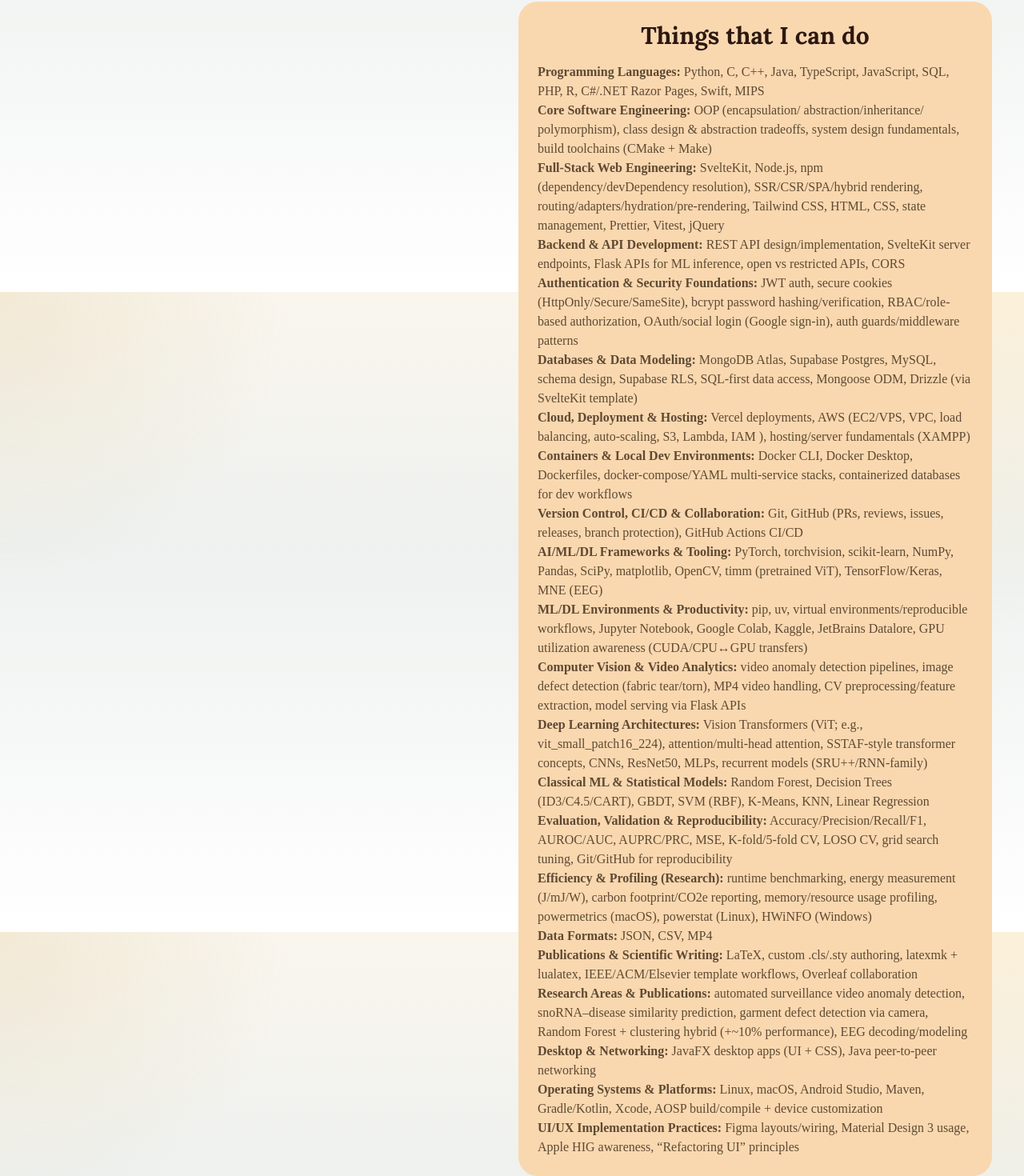
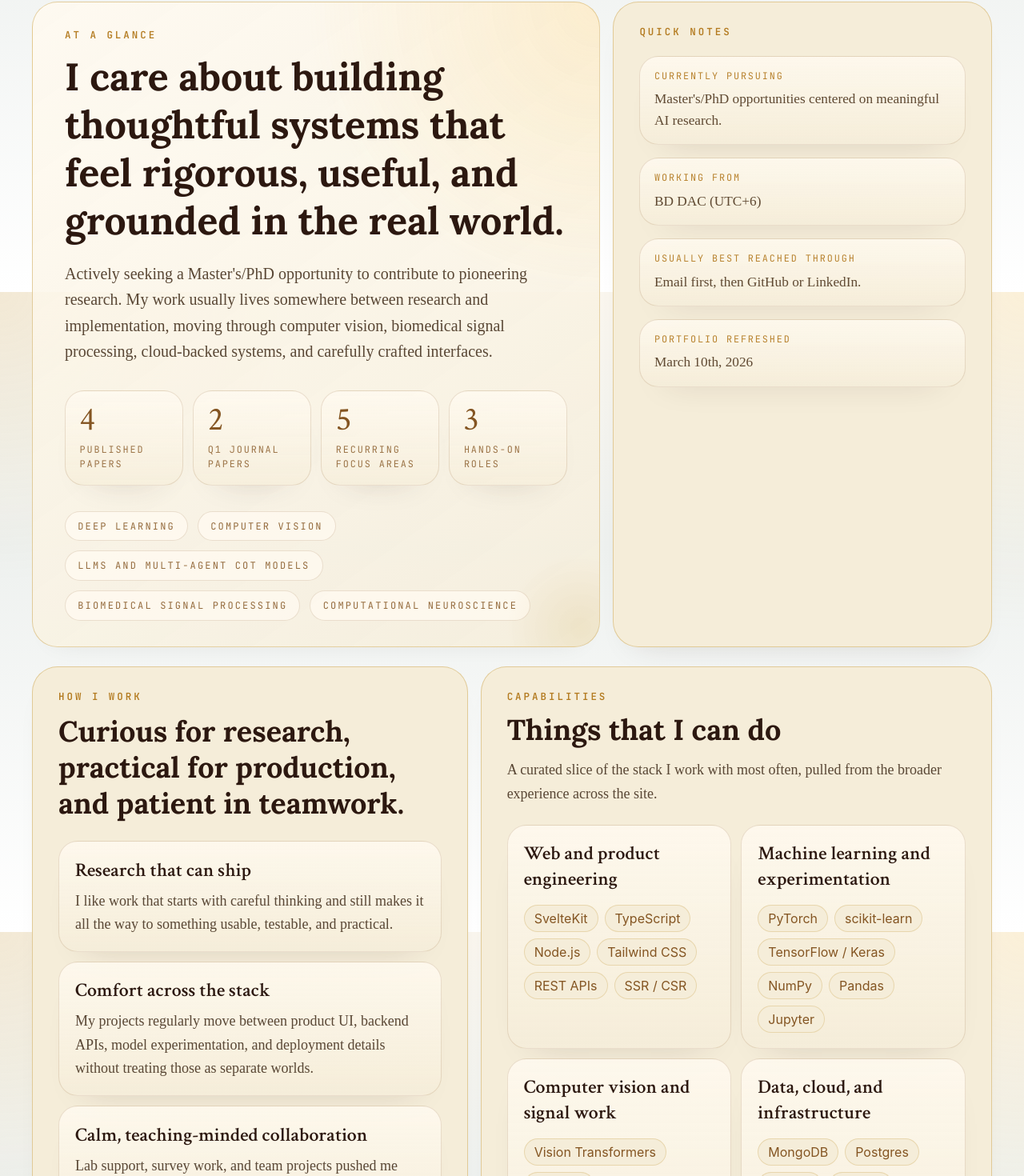
Before and after one commit to kishoreshanto/kishoreshanto, a SvelteKit app: page / in a window 1280 px wide. Shown: the part 435-1905 px from the top of the page at 80% size. Built offline with nearby package versions, Linux system fonts and the light colour scheme; a web font is replaced by a local one.

Commit message:
Enhance profile page with detailed statistics, quick notes, working principles, and capabilities

```diff
--- a/src/routes/+page.svelte
+++ b/src/routes/+page.svelte
@@ -1,5 +1,106 @@
 <script lang="ts">
 	import IntroSection from '$component/hero-page/IntroSection.svelte';
+	import profile from '$lib/data_en.json';
+	import researchData from '$lib/research.json';
+	import workExperienceData from '$lib/work_experience.json';
+
+	const timezoneLabel = `UTC${profile.current_gmt_offset >= 0 ? '+' : '-'}${Math.abs(profile.current_gmt_offset)}`;
+	const publicationCount = researchData.filter((entry) =>
+		entry.props.category.includes('Publication')
+	).length;
+	const q1PublicationCount = researchData.filter((entry) => entry.props.rank === 'Q1').length;
+	const experienceCount = workExperienceData.length;
+
+	const summaryStats = [
+		{ value: String(publicationCount), label: 'published papers' },
+		{ value: String(q1PublicationCount), label: 'Q1 journal papers' },
+		{ value: String(profile.interest_and_passion.length), label: 'recurring focus areas' },
+		{ value: String(experienceCount), label: 'hands-on roles' }
+	];
+
+	const quickNotes = [
+		{
+			label: 'Currently pursuing',
+			value: "Master's/PhD opportunities centered on meaningful AI research."
+		},
+		{
+			label: 'Working from',
+			value: `${profile.current_city} (${timezoneLabel})`
+		},
+		{
+			label: 'Usually best reached through',
+			value: 'Email first, then GitHub or LinkedIn.'
+		},
+		{
+			label: 'Portfolio refreshed',
+			value: profile.last_updated
+		}
+	];
+
+	const workingPrinciples = [
+		{
+			title: 'Research that can ship',
+			description:
+				'I like work that starts with careful thinking and still makes it all the way to something usable, testable, and practical.'
+		},
+		{
+			title: 'Comfort across the stack',
+			description:
+				'My projects regularly move between product UI, backend APIs, model experimentation, and deployment details without treating those as separate worlds.'
+		},
+		{
+			title: 'Calm, teaching-minded collaboration',
+			description:
+				'Lab support, survey work, and team projects pushed me toward clear explanations, structured handoffs, and patience when the details get messy.'
+		}
+	];
+
+	const recurringThemes = [
+		{
+			title: 'Vision in noisy environments',
+			description:
+				'From anomaly detection in surveillance footage to automated fabric defect detection, I keep returning to visual systems where the signal is subtle and the constraints are real.'
+		},
+		{
+			title: 'Signals, biology, and human context',
+			description:
+				'snoRNA-disease prediction and EEG-based motor movement classification both reflect a broader pull toward biomedical signal processing and applied intelligence.'
+		},
+		{
+			title: 'Efficiency with real tradeoffs',
+			description:
+				'Energy footprint measurement, cloud architecture, and reproducible ML workflows all come from the same instinct: build things that are not only impressive, but responsible.'
+		}
+	];
+
+	const capabilityGroups = [
+		{
+			title: 'Web and product engineering',
+			items: ['SvelteKit', 'TypeScript', 'Node.js', 'Tailwind CSS', 'REST APIs', 'SSR / CSR']
+		},
+		{
+			title: 'Machine learning and experimentation',
+			items: ['PyTorch', 'scikit-learn', 'TensorFlow / Keras', 'NumPy', 'Pandas', 'Jupyter']
+		},
+		{
+			title: 'Computer vision and signal work',
+			items: [
+				'Vision Transformers',
+				'YOLOv8',
+				'Video anomaly detection',
+				'EEG modeling',
+				'Feature extraction'
+			]
+		},
+		{
+			title: 'Data, cloud, and infrastructure',
+			items: ['MongoDB', 'Postgres', 'MySQL', 'Docker', 'AWS', 'Vercel']
+		},
+		{
+			title: 'Writing, delivery, and craft',
+			items: ['LaTeX', 'GitHub Actions', 'Git', 'Figma', 'Material Design', 'Documentation']
+		}
+	];
 </script>
 
 <main class="container mx-auto mt-12 mb-8 py-8 sm:px-10 md:px-10">
@@ -7,110 +108,238 @@
 	<IntroSection />
 	<hr class="my-8 w-full border-amber-gold pb-2" />
 
-	<div class="grid grid-cols-1 gap-4 md:grid-cols-2">
-		<div id="left-panel"></div>
-		<div id="right-panel-skillsets" class="flex flex-col gap-4 rounded-3xl bg-[#f9d8b0] p-6">
-			<h1 class="text-center font-lora text-xl font-bold text-amber-800 md:text-3xl">
+	<section
+		aria-labelledby="home-at-a-glance"
+		class="grid grid-cols-1 gap-4 xl:grid-cols-[minmax(0,1.2fr)_minmax(0,0.8fr)]"
+	>
+		<article class="home-hero-card surface-card-soft rounded-[2rem] px-6 py-8 sm:px-8 lg:px-10">
+			<p class="home-kicker">At a glance</p>
+			<h2
+				id="home-at-a-glance"
+				class="mt-3 max-w-3xl font-lora text-4xl leading-tight font-semibold text-amber-800 md:text-5xl"
+			>
+				I care about building thoughtful systems that feel rigorous, useful, and grounded in the
+				real world.
+			</h2>
+			<p class="mt-5 max-w-3xl font-ivy-text text-xl leading-relaxed text-gray-700">
+				{profile.description} My work usually lives somewhere between research and implementation, moving
+				through computer vision, biomedical signal processing, cloud-backed systems, and carefully crafted
+				interfaces.
+			</p>
+
+			<div class="mt-8 grid gap-3 sm:grid-cols-2 xl:grid-cols-4">
+				{#each summaryStats as stat (stat.label)}
+					<div class="home-stat-card">
+						<p class="home-stat-value">{stat.value}</p>
+						<p class="home-stat-label">{stat.label}</p>
+					</div>
+				{/each}
+			</div>
+
+			<div class="mt-8 flex flex-wrap gap-3">
+				{#each profile.interest_and_passion as interest (interest)}
+					<span class="home-chip">{interest}</span>
+				{/each}
+			</div>
+		</article>
+
+		<aside class="surface-card rounded-[2rem] px-6 py-7 sm:px-8">
+			<p class="home-kicker">Quick notes</p>
+			<div class="mt-5 space-y-4">
+				{#each quickNotes as note (note.label)}
+					<div class="home-fact-row">
+						<p class="home-fact-label">{note.label}</p>
+						<p class="home-fact-value">{note.value}</p>
+					</div>
+				{/each}
+			</div>
+		</aside>
+	</section>
+
+	<section
+		aria-labelledby="home-how-i-work"
+		class="mt-6 grid grid-cols-1 gap-4 xl:grid-cols-[minmax(0,0.92fr)_minmax(0,1.08fr)]"
+	>
+		<article class="surface-card rounded-[2rem] px-6 py-7 sm:px-8">
+			<p class="home-kicker">How I work</p>
+			<h2
+				id="home-how-i-work"
+				class="mt-3 max-w-2xl font-lora text-3xl leading-tight font-semibold text-amber-800 md:text-4xl"
+			>
+				Curious for research, practical for production, and patient in teamwork.
+			</h2>
+
+			<div class="mt-6 space-y-3">
+				{#each workingPrinciples as principle (principle.title)}
+					<article class="home-detail-card">
+						<h3 class="font-crimson-text text-2xl font-semibold text-amber-800">
+							{principle.title}
+						</h3>
+						<p class="mt-2 font-ivy-text text-lg leading-relaxed text-gray-700">
+							{principle.description}
+						</p>
+					</article>
+				{/each}
+			</div>
+		</article>
+
+		<section id="right-panel-skillsets" class="surface-card rounded-[2rem] px-6 py-7 sm:px-8">
+			<p class="home-kicker">Capabilities</p>
+			<h2 class="mt-3 font-lora text-3xl font-semibold text-amber-800 md:text-4xl">
 				Things that I can do
-			</h1>
-			<ul class="text-ivory-400 font-ivy-text">
-				<li>
-					<span class="font-bold">Programming Languages:</span> Python, C, C++, Java, TypeScript, JavaScript,
-					SQL, PHP, R, C#/.NET Razor Pages, Swift, MIPS
-				</li>
-				<li>
-					<span class="font-bold">Core Software Engineering:</span> OOP (encapsulation/ abstraction/inheritance/
-					polymorphism), class design & abstraction tradeoffs, system design fundamentals, build toolchains
-					(CMake + Make)
-				</li>
-				<li>
-					<span class="font-bold">Full-Stack Web Engineering:</span> SvelteKit, Node.js, npm (dependency/devDependency
-					resolution), SSR/CSR/SPA/hybrid rendering, routing/adapters/hydration/pre-rendering, Tailwind
-					CSS, HTML, CSS, state management, Prettier, Vitest, jQuery
-				</li>
-				<li>
-					<span class="font-bold">Backend & API Development:</span> REST API design/implementation, SvelteKit
-					server endpoints, Flask APIs for ML inference, open vs restricted APIs, CORS
-				</li>
-				<li>
-					<span class="font-bold">Authentication & Security Foundations:</span> JWT auth, secure cookies
-					(HttpOnly/Secure/SameSite), bcrypt password hashing/verification, RBAC/role-based authorization,
-					OAuth/social login (Google sign-in), auth guards/middleware patterns
-				</li>
-				<li>
-					<span class="font-bold">Databases & Data Modeling:</span> MongoDB Atlas, Supabase Postgres,
-					MySQL, schema design, Supabase RLS, SQL-first data access, Mongoose ODM, Drizzle (via SvelteKit
-					template)
-				</li>
-				<li>
-					<span class="font-bold">Cloud, Deployment & Hosting:</span> Vercel deployments, AWS (EC2/VPS,
-					VPC, load balancing, auto-scaling, S3, Lambda, IAM ), hosting/server fundamentals (XAMPP)
-				</li>
-				<li>
-					<span class="font-bold">Containers & Local Dev Environments:</span> Docker CLI, Docker Desktop,
-					Dockerfiles, docker-compose/YAML multi-service stacks, containerized databases for dev workflows
-				</li>
-				<li>
-					<span class="font-bold">Version Control, CI/CD & Collaboration:</span> Git, GitHub (PRs, reviews,
-					issues, releases, branch protection), GitHub Actions CI/CD
-				</li>
-				<li>
-					<span class="font-bold">AI/ML/DL Frameworks & Tooling:</span> PyTorch, torchvision, scikit-learn,
-					NumPy, Pandas, SciPy, matplotlib, OpenCV, timm (pretrained ViT), TensorFlow/Keras, MNE (EEG)
-				</li>
-				<li>
-					<span class="font-bold">ML/DL Environments & Productivity:</span> pip, uv, virtual environments/reproducible
-					workflows, Jupyter Notebook, Google Colab, Kaggle, JetBrains Datalore, GPU utilization awareness
-					(CUDA/CPU↔GPU transfers)
-				</li>
-				<li>
-					<span class="font-bold">Computer Vision & Video Analytics:</span> video anomaly detection pipelines,
-					image defect detection (fabric tear/torn), MP4 video handling, CV preprocessing/feature extraction,
-					model serving via Flask APIs
-				</li>
-				<li>
-					<span class="font-bold">Deep Learning Architectures:</span> Vision Transformers (ViT; e.g.,
-					vit_small_patch16_224), attention/multi-head attention, SSTAF-style transformer concepts, CNNs,
-					ResNet50, MLPs, recurrent models (SRU++/RNN-family)
-				</li>
-				<li>
-					<span class="font-bold">Classical ML & Statistical Models:</span> Random Forest, Decision Trees
-					(ID3/C4.5/CART), GBDT, SVM (RBF), K-Means, KNN, Linear Regression
-				</li>
-				<li>
-					<span class="font-bold">Evaluation, Validation & Reproducibility:</span> Accuracy/Precision/Recall/F1,
-					AUROC/AUC, AUPRC/PRC, MSE, K-fold/5-fold CV, LOSO CV, grid search tuning, Git/GitHub for reproducibility
-				</li>
-				<li>
-					<span class="font-bold">Efficiency & Profiling (Research):</span> runtime benchmarking, energy
-					measurement (J/mJ/W), carbon footprint/CO2e reporting, memory/resource usage profiling, powermetrics
-					(macOS), powerstat (Linux), HWiNFO (Windows)
-				</li>
-				<li>
-					<span class="font-bold">Data Formats:</span> JSON, CSV, MP4
-				</li>
-				<li>
-					<span class="font-bold">Publications & Scientific Writing:</span> LaTeX, custom .cls/.sty authoring,
-					latexmk + lualatex, IEEE/ACM/Elsevier template workflows, Overleaf collaboration
-				</li>
-				<li>
-					<span class="font-bold">Research Areas & Publications:</span> automated surveillance video anomaly
-					detection, snoRNA–disease similarity prediction, garment defect detection via camera, Random
-					Forest + clustering hybrid (+~10% performance), EEG decoding/modeling
-				</li>
-				<li>
-					<span class="font-bold">Desktop & Networking:</span> JavaFX desktop apps (UI + CSS), Java peer-to-peer
-					networking
-				</li>
-				<li>
-					<span class="font-bold">Operating Systems & Platforms:</span> Linux, macOS, Android Studio,
-					Maven, Gradle/Kotlin, Xcode, AOSP build/compile + device customization
-				</li>
-				<li>
-					<span class="font-bold">UI/UX Implementation Practices:</span> Figma layouts/wiring, Material
-					Design 3 usage, Apple HIG awareness, “Refactoring UI” principles
-				</li>
-			</ul>
+			</h2>
+			<p class="mt-4 max-w-3xl font-ivy-text text-lg leading-relaxed text-gray-700">
+				A curated slice of the stack I work with most often, pulled from the broader experience
+				across the site.
+			</p>
+
+			<div class="mt-6 grid gap-3 md:grid-cols-2">
+				{#each capabilityGroups as group (group.title)}
+					<article class="home-capability-card">
+						<h3 class="font-crimson-text text-2xl font-semibold text-amber-800">{group.title}</h3>
+						<div class="mt-4 flex flex-wrap gap-2">
+							{#each group.items as item (`${group.title}-${item}`)}
+								<span class="research-tag">{item}</span>
+							{/each}
+						</div>
+					</article>
+				{/each}
+			</div>
+		</section>
+	</section>
+
+	<section aria-labelledby="home-recurring-themes" class="mt-6">
+		<div class="home-themes-panel surface-card-soft rounded-[2rem] px-6 py-8 sm:px-8 lg:px-10">
+			<p class="home-kicker">Recurring themes</p>
+			<div class="mt-3 flex flex-col gap-3 lg:flex-row lg:items-end lg:justify-between">
+				<h2
+					id="home-recurring-themes"
+					class="max-w-3xl font-lora text-3xl leading-tight font-semibold text-amber-800 md:text-4xl"
+				>
+					Problems I keep coming back to, even when the medium changes.
+				</h2>
+				<p class="max-w-xl font-ivy-text text-lg leading-relaxed text-gray-700">
+					The titles and methods change, but these threads keep connecting the work.
+				</p>
+			</div>
+
+			<div class="mt-6 grid gap-4 md:grid-cols-3">
+				{#each recurringThemes as theme (theme.title)}
+					<article class="home-theme-card">
+						<h3 class="font-crimson-text text-2xl font-semibold text-amber-800">{theme.title}</h3>
+						<p class="mt-3 font-ivy-text text-lg leading-relaxed text-gray-700">
+							{theme.description}
+						</p>
+					</article>
+				{/each}
+			</div>
 		</div>
-	</div>
+	</section>
 </main>
+
+<style>
+	.home-hero-card,
+	.home-themes-panel {
+		position: relative;
+		overflow: hidden;
+		background:
+			radial-gradient(circle at top right, rgb(255 210 117 / 0.24), transparent 34%),
+			linear-gradient(145deg, rgb(255 250 240 / 0.88), rgb(245 237 217 / 0.82));
+	}
+
+	.home-hero-card::after,
+	.home-themes-panel::after {
+		content: '';
+		position: absolute;
+		inset: auto -4.5rem -4.5rem auto;
+		width: 12rem;
+		height: 12rem;
+		border-radius: 9999px;
+		background: radial-gradient(circle, rgb(196 154 60 / 0.14), transparent 68%);
+		pointer-events: none;
+	}
+
+	.home-kicker {
+		font-family: var(--font-mono);
+		font-size: 0.78rem;
+		font-weight: 600;
+		letter-spacing: 0.24em;
+		text-transform: uppercase;
+		color: rgb(168 103 0 / 0.85);
+	}
+
+	.home-chip {
+		border-radius: 9999px;
+		border: 1px solid rgb(132 85 34 / 0.16);
+		background: rgb(255 250 240 / 0.75);
+		padding: 0.55rem 0.95rem;
+		font-family: var(--font-mono);
+		font-size: 0.75rem;
+		letter-spacing: 0.18em;
+		text-transform: uppercase;
+		color: rgb(132 85 34 / 0.86);
+	}
+
+	.home-stat-card,
+	.home-fact-row,
+	.home-detail-card,
+	.home-capability-card,
+	.home-theme-card {
+		border-radius: 1.5rem;
+		border: 1px solid rgb(132 85 34 / 0.16);
+		background: linear-gradient(180deg, rgb(255 250 240 / 0.84), rgb(245 237 217 / 0.72));
+		box-shadow: 0 22px 44px -34px rgb(44 24 16 / 0.22);
+	}
+
+	.home-stat-card {
+		padding: 1rem 1.1rem;
+	}
+
+	.home-stat-value {
+		font-family: var(--font-crimson-text);
+		font-size: clamp(2rem, 4vw, 2.6rem);
+		line-height: 1;
+		color: var(--ks-text-heading);
+	}
+
+	.home-stat-label {
+		margin-top: 0.5rem;
+		font-family: var(--font-mono);
+		font-size: 0.74rem;
+		letter-spacing: 0.16em;
+		text-transform: uppercase;
+		color: rgb(132 85 34 / 0.8);
+	}
+
+	.home-fact-row {
+		padding: 1rem 1.1rem;
+	}
+
+	.home-fact-label {
+		font-family: var(--font-mono);
+		font-size: 0.74rem;
+		letter-spacing: 0.16em;
+		text-transform: uppercase;
+		color: rgb(168 103 0 / 0.8);
+	}
+
+	.home-fact-value {
+		margin-top: 0.4rem;
+		font-family: var(--font-ivy-text);
+		font-size: 1.08rem;
+		line-height: 1.55;
+		color: var(--ks-text-body);
+	}
+
+	.home-detail-card,
+	.home-capability-card,
+	.home-theme-card {
+		padding: 1.2rem 1.25rem;
+	}
+
+	@media (max-width: 767px) {
+		.home-chip {
+			letter-spacing: 0.12em;
+		}
+	}
+</style>
```
